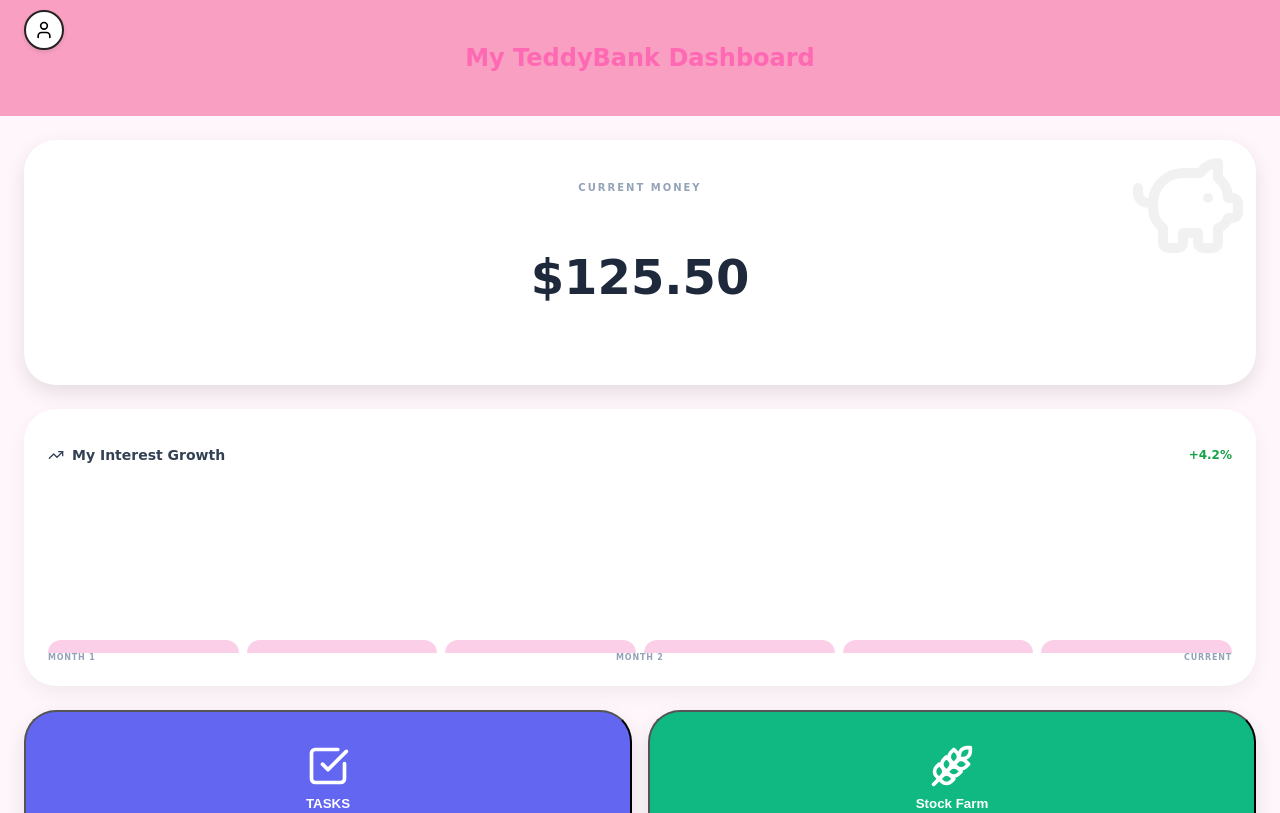
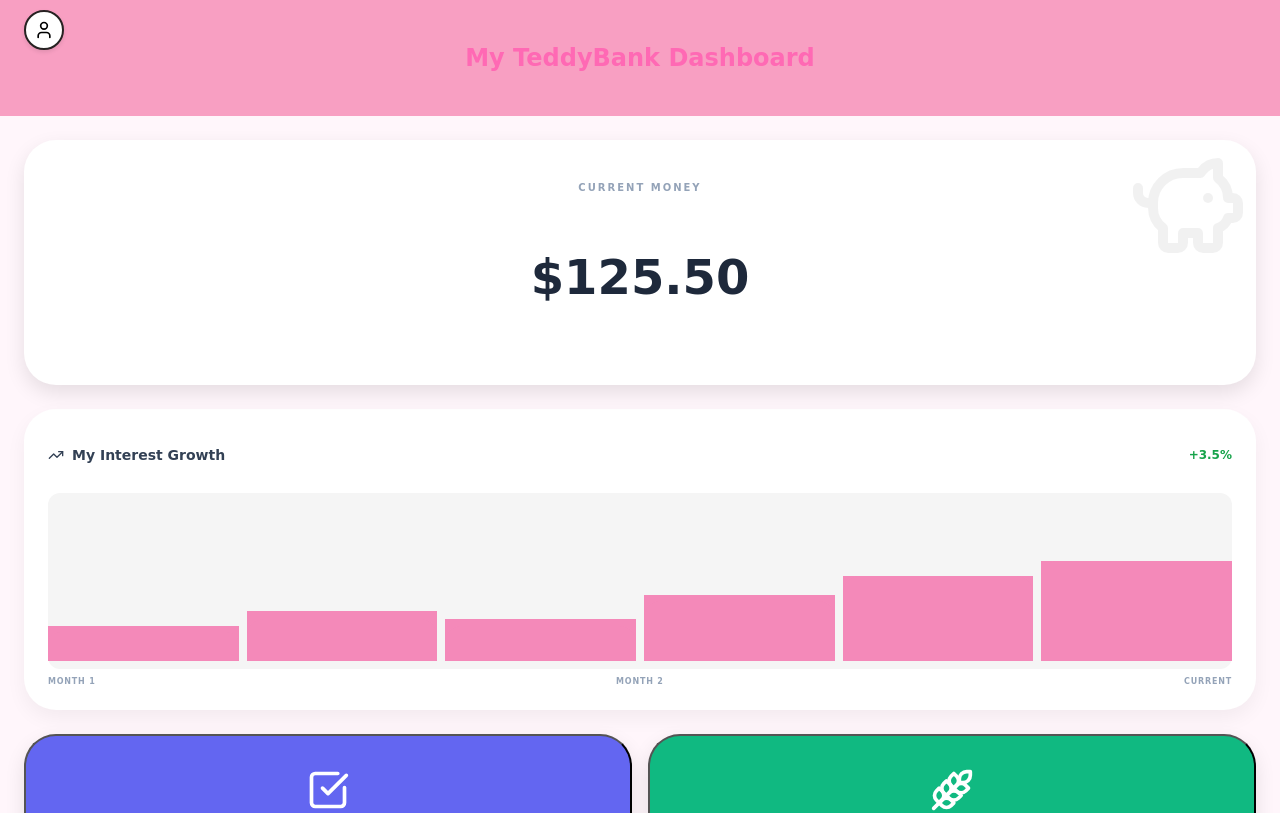
Before and after one commit to WendyShen-2005/PiggyKidsApp-ElleHacks2026, a React (Create React App) app in the folder piggyhacks/: page /kids-dashboard in a window 1280 px wide. Shown: the top 813 px of the page. Built offline with nearby package versions, Linux system fonts and the light colour scheme; no server answers.

Commit message:
adding bar for interest

```diff
--- a/piggyhacks/src/route/kidsDashboard.jsx
+++ b/piggyhacks/src/route/kidsDashboard.jsx
@@ -36,7 +36,13 @@ export default function KidsDashboard() {
     { id: 2, title: "Wash the Dishes", status: "pending" },
     { id: 3, title: "Feed the Dog", status: "pending" },
   ]);
+  const data = [45, 65, 55, 85, 110, 130];
 
+  // Scale heights to 100% max
+  const maxValue = Math.max(...data);
+  const scaledData = data.map((h) => (h / maxValue) * 100);
+
+  const interestRate = "+3.5%";
   const fetchExpenses = async () => {
     try {
       const res = await axios.get("http://localhost:5000/expenses");
@@ -111,21 +117,23 @@ export default function KidsDashboard() {
             <h3 className="interest-title">
               <TrendingUp size={16} /> My Interest Growth
             </h3>
-            <span className="growth-percent">+4.2%</span>
+            <span className="growth-percent">{interestRate}</span>
           </div>
+
           <div className="graph">
-            {[45, 65, 55, 85, 110, 130].map((h, i) => (
-              <div key={i} className="bar-wrapper">
+            {scaledData.map((h, i) => (
+              <div key={i} className="bar-wrapper" style={{ height: h + "px" }}>
                 <div className="bar" style={{ height: `${h}%` }}>
                   <div className="tooltip">
-                    <p className="week">Week {i + 1}</p>
-                    <p className="amount">+${(h * 0.1).toFixed(2)}</p>
+                    <p>Week {i + 1}</p>
+                    <p>+${(data[i] * 0.1).toFixed(2)}</p>
                   </div>
-                  <div className="bar-label">${(h * 0.1).toFixed(0)}</div>
                 </div>
+                <div className="bar-label">${Math.round(data[i] * 0.1)}</div>
               </div>
             ))}
           </div>
+
           <div className="graph-labels">
             <span>Month 1</span>
             <span>Month 2</span>
--- a/piggyhacks/src/route/parentsDashboard.jsx
+++ b/piggyhacks/src/route/parentsDashboard.jsx
@@ -40,6 +40,14 @@ export default function ParentDashboard() {
       console.error("Failed to fetch tasks:", err);
     }
   };
+
+  const data = [45, 65, 55, 85, 110, 130];
+
+  // Scale heights to 100% max
+  const maxValue = Math.max(...data);
+  const scaledData = data.map((h) => (h / maxValue) * 100);
+
+  const interestRate = "+3.5%";
 
   const createExpense = async (expense) => {
     try {
@@ -133,7 +141,7 @@ export default function ParentDashboard() {
       const docId = "697e4715ca16bfae68aef315"; // usually your tasks DB doc _id
 
       await axios.delete(
-  `http://localhost:5000/tasks/${docId}/${taskId}/delete`
+        `http://localhost:5000/tasks/${docId}/${taskId}/delete`,
       );
 
       // 2️⃣ Update frontend state
@@ -152,7 +160,7 @@ await axios.delete(
       const docId = "697e4715ca16bfae68aef315"; // usually your tasks DB doc _id
 
       await axios.delete(
-  `http://localhost:5000/tasks/${docId}/${task.id}/delete`
+        `http://localhost:5000/tasks/${docId}/${task.id}/delete`,
       );
 
       // 2️⃣ Add to historical tasks
@@ -216,21 +224,27 @@ await axios.delete(
             <h3 className="interest-title">
               <TrendingUp size={16} /> My Interest Growth
             </h3>
-            <span className="growth-percent">+4.2%</span>
+            <span className="growth-percent">{interestRate}</span>
           </div>
+
           <div className="graph">
-            {[45, 65, 55, 85, 110, 130].map((h, i) => (
-              <div key={i} className="bar-wrapper">
+            {scaledData.map((h, i) => (
+              <div
+                key={i}
+                className="bar-wrapper"
+                style={{ height: h + "px" }}
+              >
                 <div className="bar" style={{ height: `${h}%` }}>
                   <div className="tooltip">
-                    <p className="week">Week {i + 1}</p>
-                    <p className="amount">+${(h * 0.1).toFixed(2)}</p>
+                    <p>Week {i + 1}</p>
+                    <p>+${(data[i] * 0.1).toFixed(2)}</p>
                   </div>
-                  <div className="bar-label">${(h * 0.1).toFixed(0)}</div>
                 </div>
+                <div className="bar-label">${Math.round(data[i] * 0.1)}</div>
               </div>
             ))}
           </div>
+
           <div className="graph-labels">
             <span>Month 1</span>
             <span>Month 2</span>
@@ -433,7 +447,6 @@ await axios.delete(
             </button>
           </div>
 
-          {/* Expense sticky notes */}
           <div className="expenses-list">
             {expenses.map((exp) => (
               <div key={exp.id} className="expense-item">
@@ -441,7 +454,7 @@ await axios.delete(
                 <span className="expense-amount">${exp.amount.toFixed(2)}</span>
 
                 {/* 3-dot menu for Modify / Remove */}
-                <div
+                {/* <div
                   style={{ cursor: "pointer" }}
                   onClick={() =>
                     setMenuOpen(
@@ -450,7 +463,7 @@ await axios.delete(
                   }
                 >
                   <MoreVertical size={16} />
-                </div>
+                </div> */}
 
                 {menuOpen === `exp-${exp.id}` && (
                   <div
--- a/piggyhacks/src/style/kidsDashboard.css
+++ b/piggyhacks/src/style/kidsDashboard.css
@@ -153,14 +153,14 @@
 
 .bar {
   width: 100%;
-  background-color: #fbcfe8;
+  background-color: #f489b9;
   border-radius: 1rem 1rem 0 0;
   position: relative;
   cursor: pointer;
 }
 
 .bar:hover {
-  background-color: #f472b6;
+  background-color: #f489b9;
 }
 
 .tooltip {
@@ -182,7 +182,7 @@
 .bar-label {
   font-size: 0.5rem;
   font-weight: 700;
-  color: #db2777;
+  color: #f489b9;
   margin-bottom: 0.25rem;
   opacity: 0;
 }
--- a/piggyhacks/src/style/parentDashboard.css
+++ b/piggyhacks/src/style/parentDashboard.css
@@ -18,7 +18,9 @@
   font-size: 16px;
   font-weight: 600;
   cursor: pointer;
-  transition: transform 0.2s, box-shadow 0.2s;
+  transition:
+    transform 0.2s,
+    box-shadow 0.2s;
 }
 
 .monthly-statement-btn:hover {
@@ -150,145 +152,37 @@
   gap: 1.5rem;
 }
 
-/* Balance Card */
-/* .balance-card {
-  background: white;
-  border-radius: 0.75rem;
-  padding: 0.5rem 0.75rem;
-  min-width: 130px;
-
-  text-align: left;
-  box-shadow: 0 4px 12px rgba(0, 0, 0, 0.12); */
-/* } */
-/* .balance-label {
-  font-size: 10px;
-  font-weight: bold;
-  text-transform: uppercase;
-  color: #94a3b8;
-  margin-bottom: 0.5rem;
-  letter-spacing: 0.2em;
-}
-
-.balance-amount {
-  font-size: 1.5rem;
-  font-weight: 900;
-  color: #1e293b;
-} */
- /* .balance-label {
-  font-size: 0.6rem;
-  font-weight: 700;
-  text-transform: uppercase;
-  letter-spacing: 0.12em;
-  color: #94a3b8;
-}
-
-
-.task-notes {
-  display: flex;
-  flex-wrap: wrap;
-  gap: 20px;
-  justify-content: center;
-}
-
-.task-note {
-  position: relative;
-  width: 140px;
-  min-height: 120px;
-  background: #fef9c3;
-  border-radius: 12px;
-  padding: 14px 10px 10px;
-  box-shadow: 0 6px 15px rgba(0, 0, 0, 0.15);
-  display: flex;
-  flex-direction: column;
-  justify-content: space-between;
-  align-items: flex-start;
-  transform: rotate(-1deg);
-}
-
-.task-note.completed {
-  background: #dcfce7;
-  border-color: #86efac;
-}
-
-.thumbtack {
-  position: absolute;
-  top: -8px;
-  left: 50%;
-  transform: translateX(-50%);
-  width: 14px;
-  height: 14px;
-  background: #ef4444;
-  border-radius: 50%;
-  box-shadow: 0 2px 3px rgba(0, 0, 0, 0.3);
-}
-
-.balance-bg-icon {
-  position: absolute;
-  top: 0.5rem;
-  right: 0.5rem;
-  opacity: 0.05;
-}
-
-.interest-card {
-  background: white;
-  padding: 1.5rem;
-  border-radius: 2rem;
-  box-shadow: 0 8px 20px rgba(0, 0, 0, 0.05);
-}
-
-.interest-header {
-  display: flex;
-  justify-content: space-between;
-  align-items: center;
-  margin-bottom: 1rem;
-}
-
-.interest-title {
-  font-weight: 900;
-  font-size: 0.875rem;
-  display: flex;
-  align-items: center;
-  gap: 0.5rem;
-  color: #334155;
-}
-
-.growth-percent {
-  font-weight: 900;
-  font-size: 0.75rem;
-  color: #16a34a;
-}
-
 .graph {
   display: flex;
-  align-items: flex-end;
-  gap: 0.5rem;
-  height: 10rem;
+  align-items: flex-end; /* makes bars grow from bottom */
+  gap: 0.5rem; /* space between bars */
+  height: 120px; /* fixed height so % heights work */
+  padding: 0.5rem 0;
+  background: #f5f5f5;
+  border-radius: 0.75rem;
 }
 
 .bar-wrapper {
-  flex: 1;
   display: flex;
   flex-direction: column;
-  justify-content: flex-end;
   align-items: center;
   position: relative;
+  background-color: #f489b9;
 }
 
 .bar {
-  width: 100%;
-  background-color: #fbcfe8;
-  border-radius: 1rem 1rem 0 0;
-  position: relative;
+  width: 20px; /* narrow bars so they are visible individually */
+  border-radius: 0.5rem 0.5rem 0 0;
   cursor: pointer;
 }
 
 .bar:hover {
-  background-color: #f472b6;
+  background-color: #f489b9;
 }
 
 .tooltip {
   position: absolute;
-  top: -3rem;
+  top: -2.5rem;
   background: #1e293b;
   color: white;
   font-size: 0.625rem;
@@ -296,6 +190,8 @@
   border-radius: 0.5rem;
   opacity: 0;
   pointer-events: none;
+  white-space: nowrap;
+  text-align: center;
 }
 
 .bar:hover .tooltip {
@@ -303,25 +199,21 @@
 }
 
 .bar-label {
-  font-size: 0.5rem;
+  font-size: 0.625rem;
   font-weight: 700;
-  color: #db2777;
-  margin-bottom: 0.25rem;
-  opacity: 0;
-}
-
-.bar:hover .bar-label {
-  opacity: 1;
+  color: #f489b9;
+  margin-top: 0.25rem;
 }
 
 .graph-labels {
   display: flex;
   justify-content: space-between;
-  font-size: 0.5rem;
+  font-size: 0.625rem;
   font-weight: 900;
   text-transform: uppercase;
   letter-spacing: 0.1em;
   color: #94a3b8;
+  margin-top: 0.5rem;
 }
 
 /* Tasks Section */
```
Lines whose indentation alone changed are shown as unchanged.
